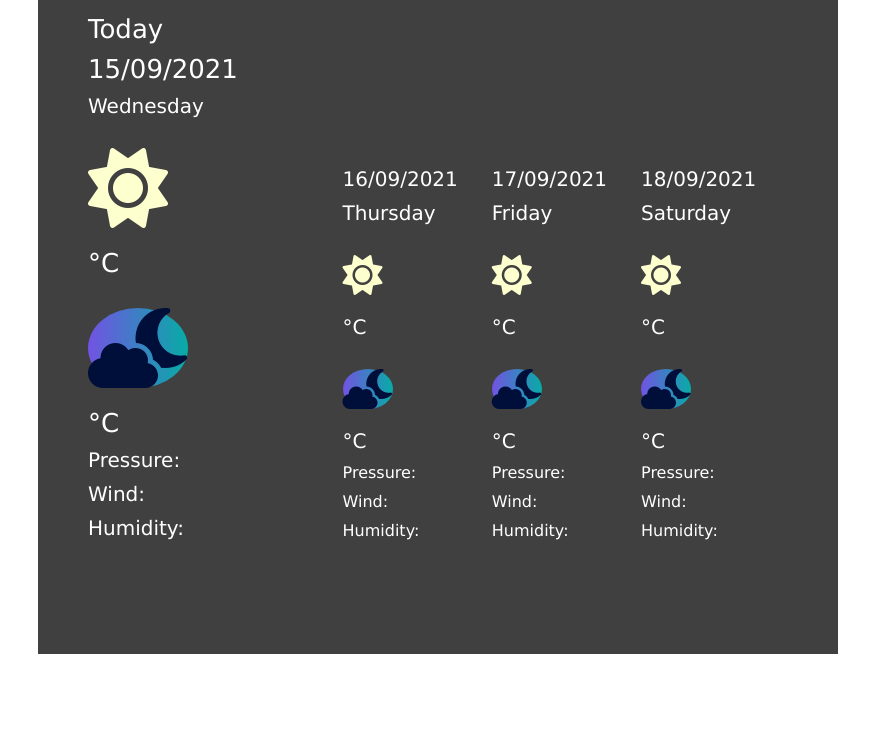
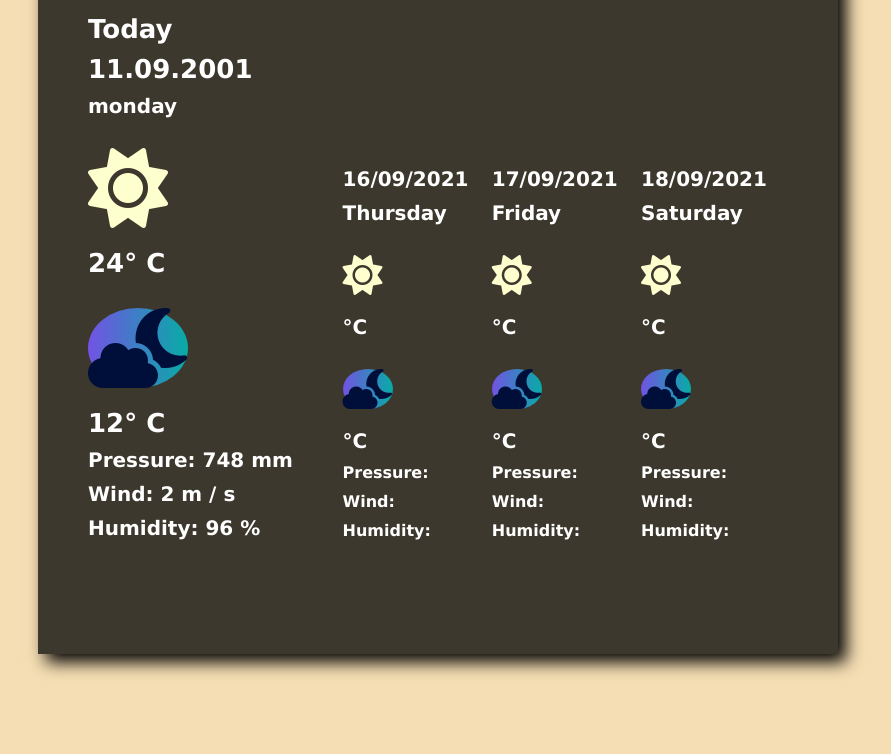
Before and after one commit to kate2300/WeatherWidget, a website: page index.html in a window 1280 px wide. Shown: the part 246-1000 px from the top of the page, without its empty margins (202-1093 px from the left). Drawn offline with Linux system fonts and the light colour scheme.

Commit message:
Feat js function and fix scc

```diff
--- a/main.js
+++ b/main.js
@@ -1 +1,90 @@
-console.log(123)
+function addLocationName(location) {
+    let elem = document.createElement("p");
+    elem.textContent = location;
+    let targetDiv = document.querySelector('.city-contry')
+    targetDiv.textContent = ''
+    targetDiv.append(elem)
+}
+
+function addTodayWeather(weatherData) {
+    let targetDiv = document.querySelector('.today_weather')
+    let fragment = document.createDocumentFragment()
+
+    let dateContainer = document.createElement("div")
+    dateContainer.classList.add('today')
+    let dateNameElement = document.createElement("p");
+    let dateElement = document.createElement("p");
+    let dayOfWeekElement = document.createElement("p");
+    dateNameElement.classList.add('today_data-name')
+    dateElement.classList.add('today_data')
+    dayOfWeekElement.classList.add('today_day-of-week')
+    dateNameElement.textContent = 'Today'
+    dateElement.textContent = weatherData.date
+    dayOfWeekElement.textContent = weatherData.day
+    dateContainer.append(dateNameElement, dateElement, dayOfWeekElement)
+    fragment.append(dateContainer)
+
+    let weatherInfoContainer = document.createElement("div")
+    weatherInfoContainer.classList.add('today_weather-weather')
+
+    let dayIcon = document.createElement("i");
+    let dayTemperature = document.createElement("p");
+    let nightIcon = document.createElement("i");
+    let nightTemperature = document.createElement("p");
+    let pressure = document.createElement("p");
+    let wind = document.createElement("p");
+    let humidity = document.createElement("p");
+
+    dayIcon.classList.add('fas', 'fa-sun', 'today_i')
+    dayTemperature.classList.add('today_weather-day')
+    nightIcon.classList.add('fas', 'fa-cloud-moon', 'today_i')
+    nightTemperature.classList.add('today_weather-night')
+    pressure.classList.add('today_weather-pressure')
+    wind.classList.add('today_weather-wind')
+    humidity.classList.add('today_weather-humidity')
+
+    dayTemperature.textContent = `${ weatherData.temperatureDay }°
+    C`
+    nightTemperature.textContent = `${ weatherData.temperatureNight }°
+    C`
+    pressure.textContent = `Pressure: ${ weatherData.pressure }
+    mm`
+    wind.textContent = `Wind: ${ weatherData.wind }
+    m / s`
+    humidity.textContent = `Humidity: ${ weatherData.humidity } %`
+
+    weatherInfoContainer.append(dayIcon, dayTemperature, nightIcon, nightTemperature, pressure, wind, humidity)
+    fragment.append(weatherInfoContainer)
+
+    targetDiv.innerHTML = ''
+    targetDiv.append(fragment)
+
+
+}
+
+function giveNockData(value) {
+    return {
+        location: 'Moscow, RUSSIA',
+        date: '11.09.2001',
+        day: 'monday',
+        temperatureDay: 24,
+        temperatureNight: 12,
+        humidity: 96,
+        pressure: 748,
+        wind: 2,
+    }
+}
+
+function handleInput(imputValue) {
+
+}
+
+function main() {
+
+    const weatherData = giveNockData(456456);
+    addLocationName(weatherData.location);
+    addTodayWeather(weatherData);
+
+}
+
+main()
--- a/style.css
+++ b/style.css
@@ -5,12 +5,13 @@
 }
 
 body {
+    background: wheat;
     font-family: Verdana, Geneva, Tahoma, sans-serif;
 }
 
 p {
-    color: white;
-    font-weight: 700px;
+    color: #ffffff;
+    font-weight: 700;
 }
 
 .background-opacity {
@@ -18,6 +19,7 @@ p {
     max-width: 800px;
     min-height: 800px;
     margin: 100px auto;
+    box-shadow: 0.5rem 0.5rem 1rem black;
 }
 
 .container {
@@ -35,7 +37,7 @@ input {
     margin-right: 5px;
     border: black 1px solid;
     border-radius: 5%;
-    box-shadow: rgba(0, 0, 0);
+    box-shadow: rgba(0, 0, 0, 1);
     width: 190px;
     height: 40px;
     font-size: 14px;
```
